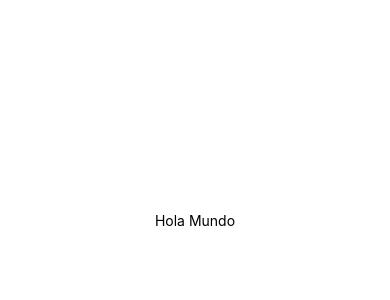
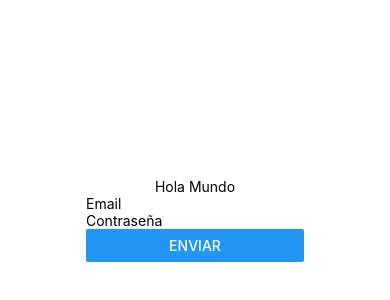
Before and after one commit to tomasleggire/React-Native-Platzi, a React Native app in the folder myApp/: screen / in a window 390 px wide. Shown: the part 202-502 px from the top of the page. Built offline with nearby package versions, Linux system fonts and the light colour scheme.

Commit message:
Creando y usando un componente

```diff
--- a/myApp/App.js
+++ b/myApp/App.js
@@ -1,11 +1,12 @@
 import { StatusBar } from "expo-status-bar";
 import { StyleSheet, Text, View } from "react-native";
+import LoginForm from "./src/components/LoginForm";
 
 export default function App() {
   return (
     <View style={styles.container}>
       <Text>Hola Mundo</Text>
-      <StatusBar style="auto" />
+      <LoginForm />
     </View>
   );
 }
--- a/myApp/package.json
+++ b/myApp/package.json
@@ -12,7 +12,7 @@
     "expo": "~49.0.5",
     "expo-status-bar": "~1.6.0",
     "react": "18.2.0",
-    "react-native": "0.72.3"
+    "react-native": "0.72.4"
   },
   "devDependencies": {
     "@babel/core": "^7.20.0"
--- /dev/null
+++ b/myApp/src/components/LoginForm.js
@@ -0,0 +1,12 @@
+import React from "react";
+import { TextInput, Button, Text, View } from "react-native";
+
+export default function LoginForm() {
+  return (
+    <View>
+      <TextInput placeholder="Email"></TextInput>
+      <TextInput placeholder="Contraseña"></TextInput>
+      <Button title="Enviar" onPress={() => console.log("Enviado")} />
+    </View>
+  );
+}
```
Also changed, not shown: 1 other file (tests, documents, lock files or other folders).
